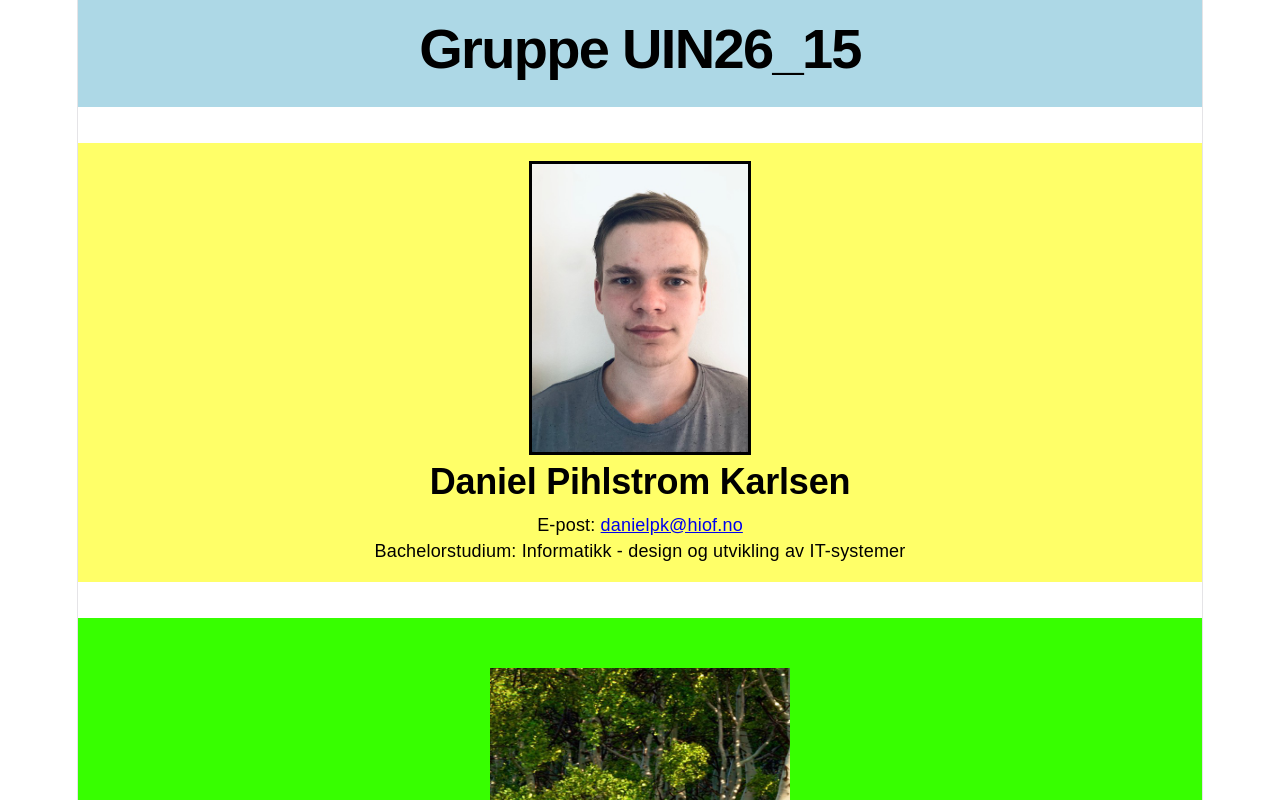
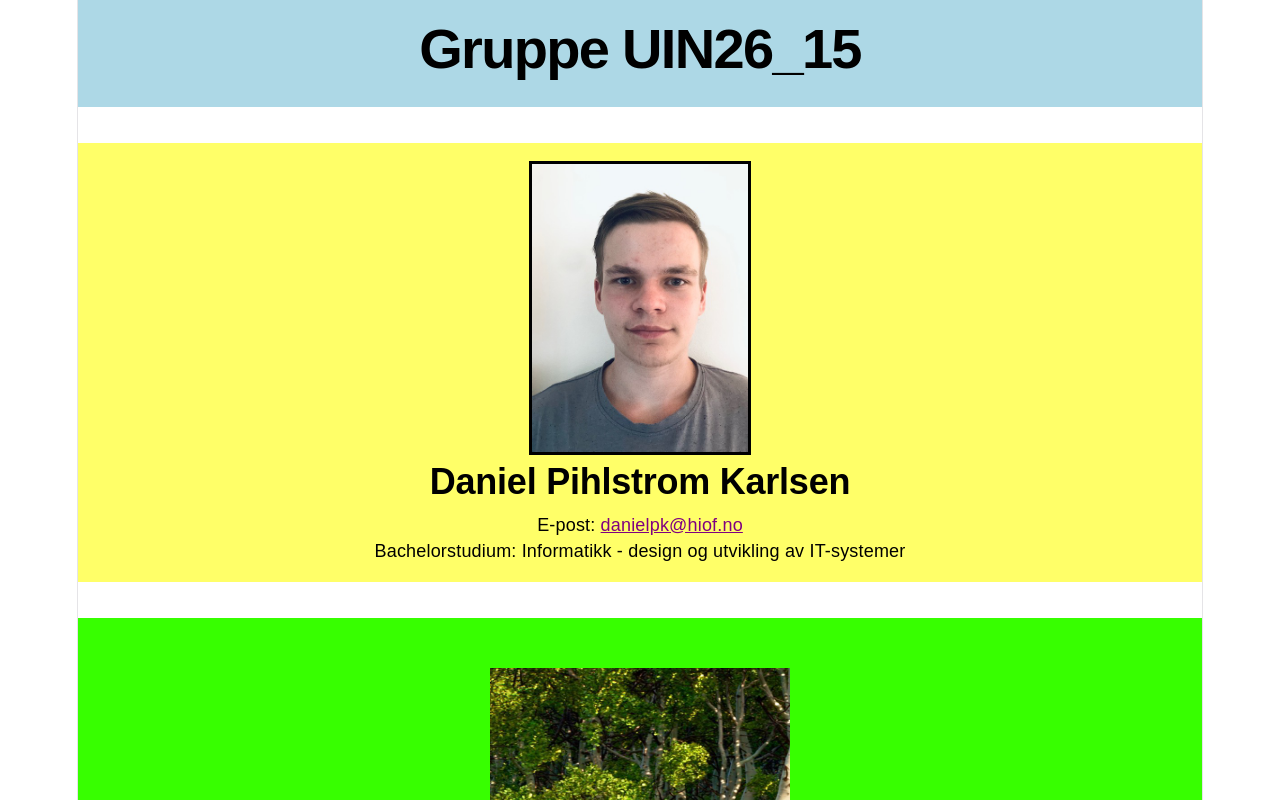
Before and after one commit to Inteleon818/hiof_arbeidskrav_4_2026_uin25_15, a React app in the folder frontend/: page / in a window 1280 px wide. Shown: the top 800 px of the page. Built offline with nearby package versions, Linux system fonts and the light colour scheme; no server answers; the HTML template or start-up script is replaced by a standard one.

Commit message:
Oppdatert egne lenkefarger til lilla.

```diff
--- a/frontend/src/styles/frontpage.css
+++ b/frontend/src/styles/frontpage.css
@@ -60,3 +60,8 @@ h3
     background-color: white;
     border: 3px black solid;
 }
+
+a
+{
+    color: purple;
+}
```
